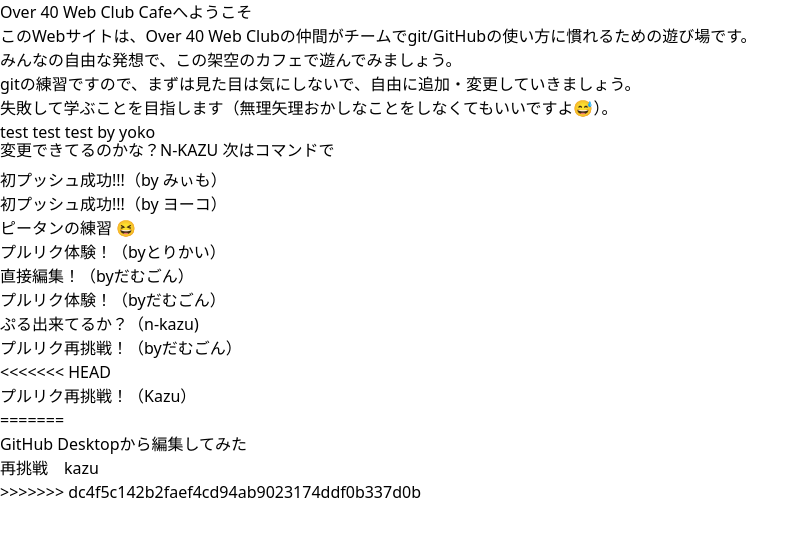
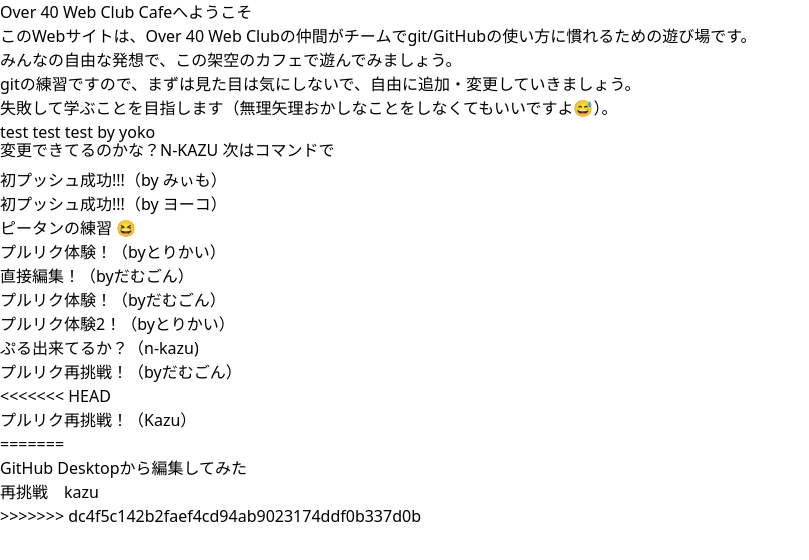
Before and after one commit to over-40-web-club/playground01, a plain HTML site: page index.html in a window 1280 px wide. Shown: the whole page, without its empty margins (0-809 px from the left). Drawn offline with nearby package versions, Linux system fonts and the light colour scheme.

Commit message:
とりかいさんのプルリク2個目コンフリクトでクローズしたので、追加

```diff
--- a/index.html
+++ b/index.html
@@ -21,6 +21,7 @@
   <p>プルリク体験！（byとりかい）</p>
   <p>直接編集！（byだむごん）</p>
   <p>プルリク体験！（byだむごん）</p>
+  <p>プルリク体験2！（byとりかい）</p>
   <p>ぷる出来てるか？（n-kazu) </p>
   <p>プルリク再挑戦！（byだむごん）</p>
 <<<<<<< HEAD
```
